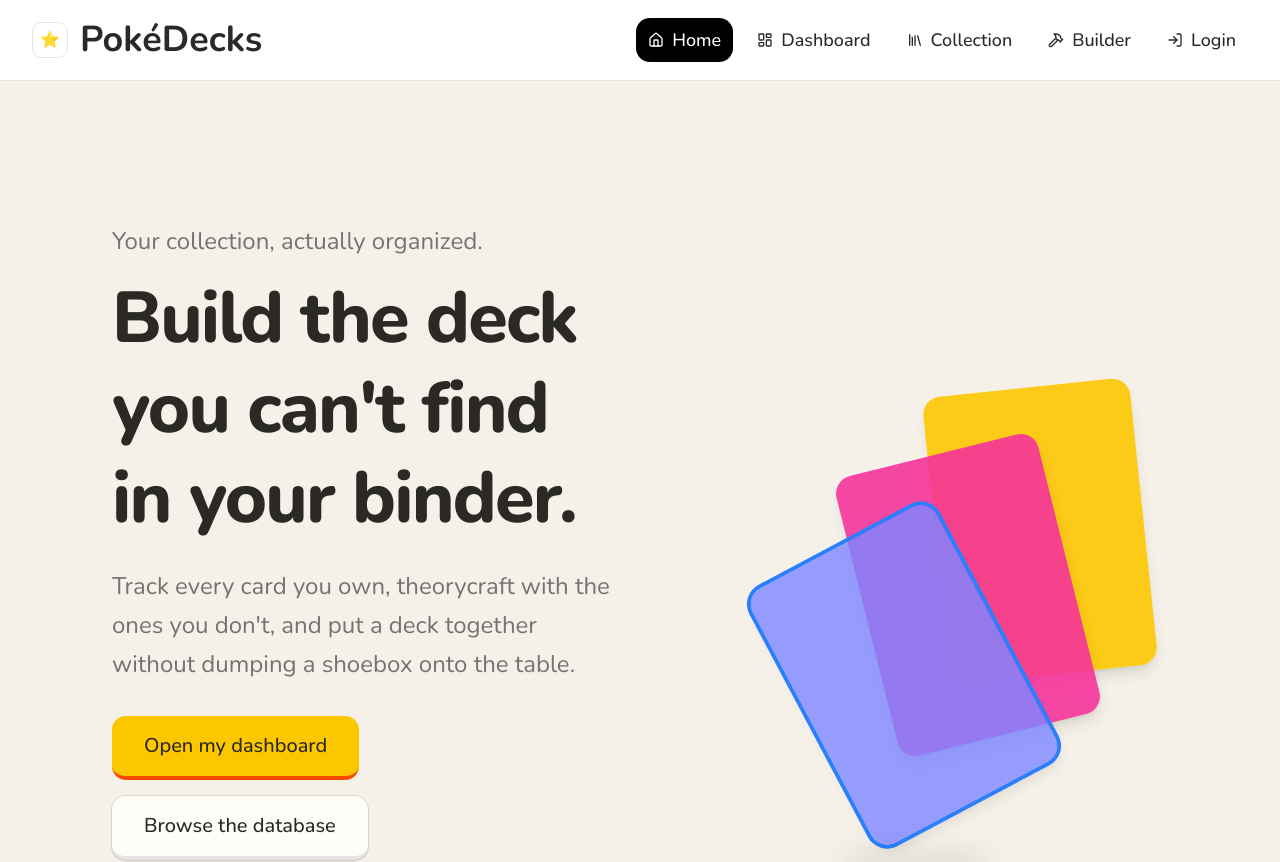
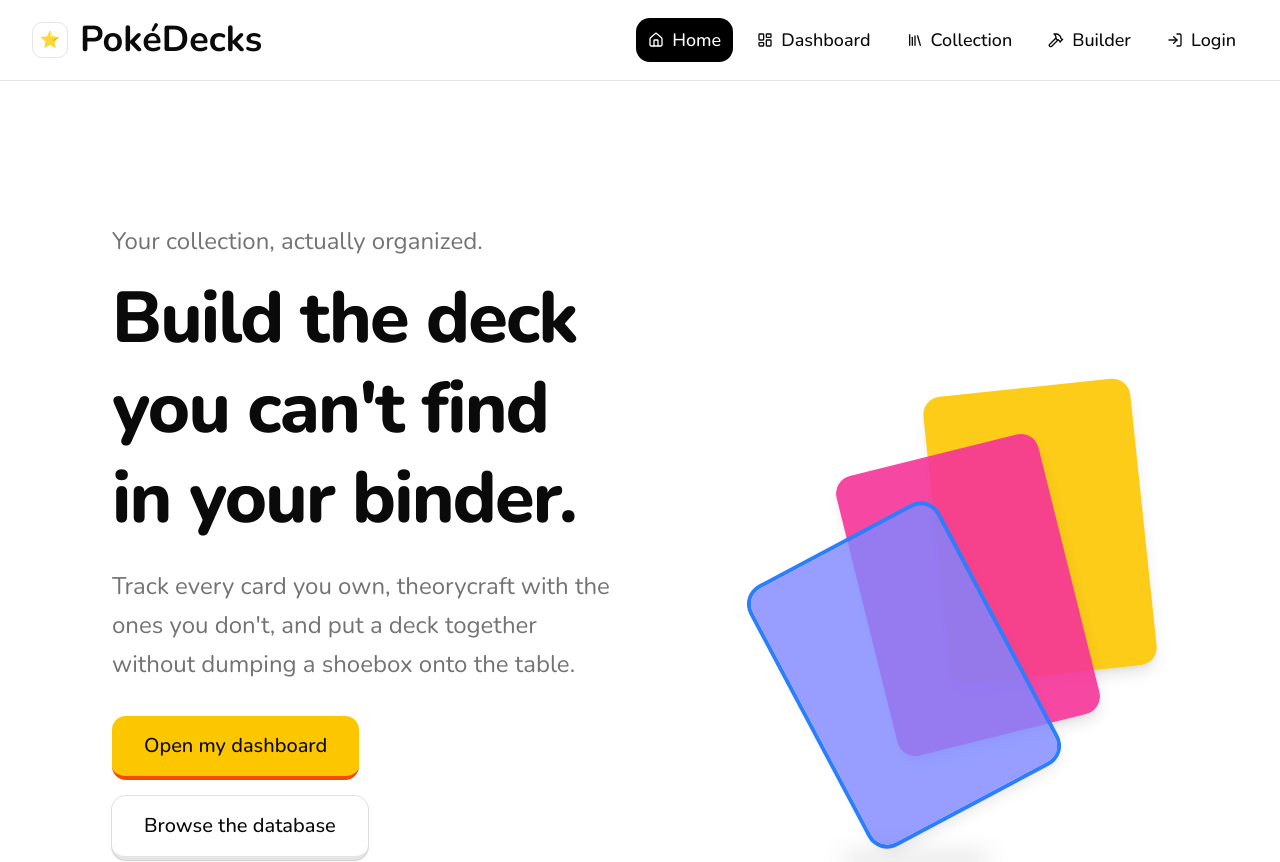
Before and after one commit to christine8122/PokeDeck, a Next.js app: page / in a window 1280 px wide. Shown: the top 862 px of the page. Built offline with nearby package versions, Linux system fonts and the light colour scheme; no server answers.

Commit message:
revert global.css back

```diff
--- a/src/app/globals.css
+++ b/src/app/globals.css
@@ -48,14 +48,14 @@
 }
 
 :root {
-  --background: #f5f1e8; /* warm off-white bg */
-  --foreground:#2b2926;
-  --card: #fffdf7; /* cream like pannels*/
-  --card-foreground: ##211103;
-  --popover: #fffdf7;
-  --popover-foreground: #2b2926;
-  --primary:  #7B0D1E;
-  --primary-foreground:#fffdf7;
+ --background: oklch(1 0 0);
+  --foreground: oklch(0.145 0 0);
+  --card: oklch(1 0 0);
+  --card-foreground: oklch(0.145 0 0);
+  --popover: oklch(1 0 0);
+  --popover-foreground: oklch(0.145 0 0);
+  --primary: oklch(0.205 0 0);
+  --primary-foreground: oklch(0.985 0 0);
   --secondary: oklch(0.97 0 0);
   --secondary-foreground: oklch(0.205 0 0);
   --muted: oklch(0.97 0 0);
```
